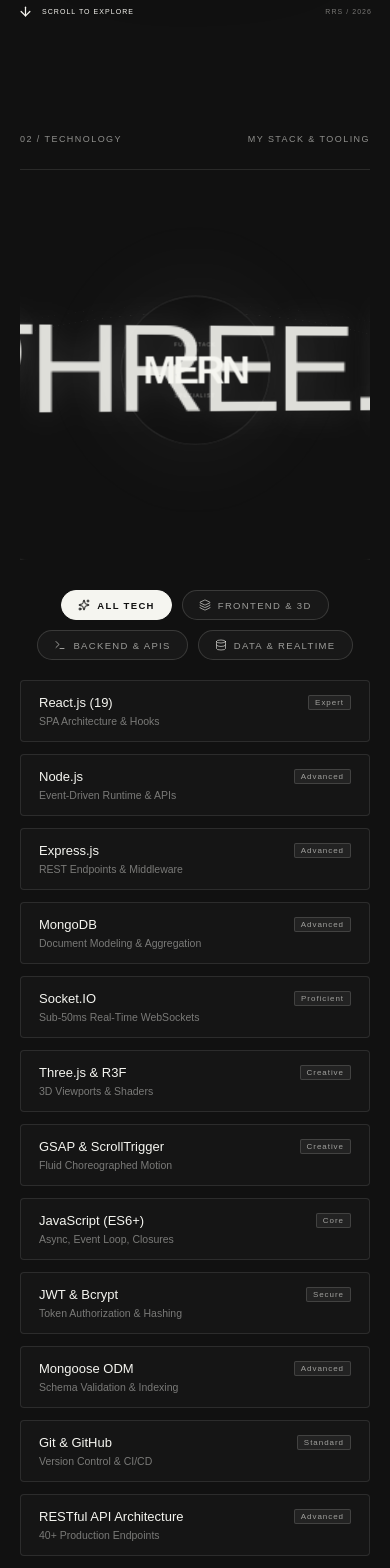
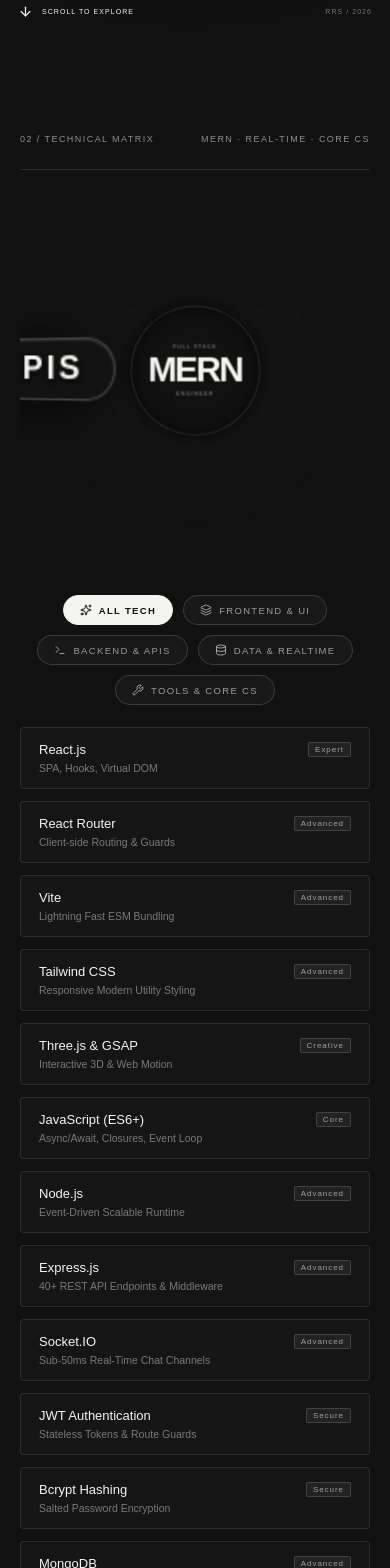
Before and after one commit to riteshraj851116/ritesh-portfolio, a React (Vite) app: page / in a window 390 px wide. Shown: the part 800-2368 px from the top of the page. Built offline with nearby package versions, Linux system fonts and the light colour scheme.

Commit message:
feat: integrate resume education and certifications, add phone contact, and fix rolling stack name overlap

```diff
--- a/src/components/About.jsx
+++ b/src/components/About.jsx
@@ -1,7 +1,7 @@
 import { useEffect, useRef, useState } from "react";
 import gsap from "gsap";
 import { ScrollTrigger } from "gsap/ScrollTrigger";
-import { ArrowUpRight, Sparkles } from "lucide-react";
+import { ArrowUpRight, ExternalLink, Sparkles } from "lucide-react";
 import { playClickSound, playHoverSound } from "../utils/audio";
 import "./About.css";
 
@@ -11,44 +11,75 @@
   { value: "03+", label: "PRODUCTION BUILDS", desc: "Full-Stack MERN & High-Perf SPA" },
   { value: "40+", label: "REST ENDPOINTS", desc: "Clean, Scalable Node/Express APIs" },
   { value: "<50ms", label: "CHAT LATENCY", desc: "Real-time Bi-directional Socket.IO" },
-  { value: "90+", label: "LIGHTHOUSE SCORE", desc: "Vite Bundling & CSS Performance" },
+  { value: "200+", label: "DSA SOLVED (JAVA)", desc: "Apna College Certified Algorithmics" },
+];
+
+const educationList = [
+  {
+    institution: "Galgotias University",
+    location: "Greater Noida, India",
+    degree: "B.Tech in Computer Science and Engineering",
+    period: "2023 — 2027",
+    score: "CGPA: 7.3 / 10",
+    highlights: "Focus on Data Structures, OOP, Database Management Systems, and Web Engineering.",
+  },
+  {
+    institution: "Vikas Vidyalaya",
+    location: "Begusarai, Bihar",
+    degree: "Senior Secondary (Class XII) — CBSE",
+    period: "2021 — 2023",
+    score: "68.4%",
+    highlights: "Science stream with Physics, Chemistry, and Mathematics foundation.",
+  },
+  {
+    institution: "DAV HFC Barauni",
+    location: "Begusarai, Bihar",
+    degree: "Secondary School (Class X) — CBSE",
+    period: "2021",
+    score: "77.2%",
+    highlights: "Secondary education with strong academic foundation in science & logic.",
+  },
+];
+
+const certificationsList = [
+  {
+    title: "MERN Stack Web Development Course",
+    provider: "CodeHelp (Love Babbar)",
+    year: "2025",
+    link: "https://www.linkedin.com/posts/ritesh-raj-9b52162a7_share-7492473688705875968-sIML",
+    details:
+      "Completed 150+ hours of full-stack development curriculum, building scalable applications with React, Node.js, and MongoDB. Mastered REST API architecture, asynchronous operations, state management, and full-stack security practices.",
+  },
+  {
+    title: "Data Structures & Algorithms (DSA) in Java",
+    provider: "Apna College",
+    year: "2025",
+    link: "https://www.linkedin.com/posts/ritesh-raj-9b52162a7_share-7492476226008358913-u7y5",
+    details:
+      "Solved 200+ algorithm problems spanning Arrays, Linked Lists, Binary Trees, Graphs, and Dynamic Programming. Focused on optimizing Time and Space complexity analysis across computational problems.",
+  },
 ];
 
 const capabilities = [
   {
     title: "MERN Stack Architecture",
-    description: "End-to-end web engineering with React 19, Node.js runtime, Express routing, and MongoDB schema indexing.",
+    description: "End-to-end web engineering with React, Node.js runtime, Express routing, and MongoDB schema indexing.",
     badge: "CORE STACK",
   },
   {
     title: "Real-time Event Systems",
-    description: "Low-latency bidirectional WebSocket communication with Socket.IO for instant live messaging and active user states.",
+    description: "Low-latency bidirectional WebSocket communication with Socket.IO for instant live messaging under 50ms.",
     badge: "REAL-TIME",
   },
   {
     title: "Database Optimization",
     description: "Complex MongoDB aggregation pipelines, Mongoose indexing, relational modeling, and query execution under 200ms.",
-    badge: "BACKEND",
+    badge: "BACKEND & DB",
   },
   {
-    title: "Interactive 3D & GSAP",
-    description: "Creative web development using Three.js, React Three Fiber, and GSAP ScrollTrigger for fluid, tactile interfaces.",
-    badge: "CREATIVE UI",
-  },
-];
-
-const journeyTimeline = [
-  {
-    period: "2024 — PRESENT",
-    role: "Full Stack MERN Developer",
-    organization: "Independent Product Engineering",
-    details: "Architected JobSphere (full-stack job portal with live Socket.IO chat) and VeloceDrive (car rental system with owner analytics).",
-  },
-  {
-    period: "2021 — 2025",
-    role: "Computer Science & Engineering",
-    organization: "Bachelor of Technology (B.Tech)",
-    details: "Deep grounding in Data Structures & Algorithms, Object-Oriented Programming, Database Management Systems, and Web Technologies.",
+    title: "Algorithmics & Core CS",
+    description: "Robust understanding of Data Structures & Algorithms in Java (200+ problems solved), OOP paradigms, and DBMS.",
+    badge: "CORE CS",
   },
 ];
 
@@ -90,7 +121,7 @@
     <section className="about" id="about" ref={sectionRef}>
       {/* TOP */}
       <div className="about-top">
-        <span className="about-reveal">03 / ABOUT & CAPABILITIES</span>
+        <span className="about-reveal">03 / ABOUT & CREDENTIALS</span>
         <span className="about-reveal">ARCHITECTING FOR SCALABILITY & AESTHETICS</span>
       </div>
 
@@ -133,18 +164,25 @@
               01 // OVERVIEW
             </button>
             <button
-              className={`about-tab-btn ${activeTab === "journey" ? "active" : ""}`}
-              onClick={() => handleTabChange("journey")}
+              className={`about-tab-btn ${activeTab === "education" ? "active" : ""}`}
+              onClick={() => handleTabChange("education")}
               onMouseEnter={playHoverSound}
             >
-              02 // JOURNEY
+              02 // EDUCATION
+            </button>
+            <button
+              className={`about-tab-btn ${activeTab === "certifications" ? "active" : ""}`}
+              onClick={() => handleTabChange("certifications")}
+              onMouseEnter={playHoverSound}
+            >
+              03 // CERTIFICATIONS
             </button>
             <button
               className={`about-tab-btn ${activeTab === "capabilities" ? "active" : ""}`}
               onClick={() => handleTabChange("capabilities")}
               onMouseEnter={playHoverSound}
             >
-              03 // CAPABILITIES
+              04 // CAPABILITIES
             </button>
           </div>
 
@@ -152,53 +190,89 @@
           {activeTab === "overview" && (
             <div className="about-tab-content">
               <p className="about-text">
-                I'm <strong>Ritesh Raj Singh</strong>, a full-stack engineer driven by building robust backend architectures and sleek, tactile frontend experiences.
+                I'm <strong>Ritesh Raj</strong>, a full-stack engineer and Computer Science undergraduate at <strong>Galgotias University</strong>. I specialize in the <strong>MERN stack</strong>, crafting secure REST APIs with Node.js & Express, performant MongoDB data models, and fluid interactive UIs with React and Three.js.
               </p>
 
               <p className="about-text">
-                My primary focus revolves around the <strong>MERN ecosystem</strong> — creating performant REST APIs with Node.js & Express, designing indexed MongoDB data schemas, and orchestrating reactive UIs with React and Three.js.
+                Certified in full-stack engineering by <strong>CodeHelp (Love Babbar)</strong> and in Java Data Structures & Algorithms by <strong>Apna College</strong>, I blend algorithmic discipline with modern software architecture.
               </p>
 
               <div className="about-info">
                 <div>
                   <span>LOCATION</span>
-                  <strong>INDIA (BIHAR)</strong>
+                  <strong>INDIA (BIHAR / GREATER NOIDA)</strong>
+                </div>
+                <div>
+                  <span>DEGREE</span>
+                  <strong>B.TECH CSE (GALGOTIAS UNIV, 2023-2027)</strong>
                 </div>
                 <div>
                   <span>STATUS</span>
                   <strong className="status-highlight">
-                    <span className="status-dot"></span> OPEN FOR OPPORTUNITIES
+                    <span className="status-dot"></span> OPEN FOR FULL-TIME & INTERNSHIPS
                   </strong>
                 </div>
                 <div>
                   <span>CORE SPECIALIZATION</span>
-                  <strong>FULL STACK MERN & 3D WEB</strong>
-                </div>
-                <div>
-                  <span>DEVELOPMENT PHILOSOPHY</span>
-                  <strong>CLEAN CODE · FAST QUERIES · USER DELIGHT</strong>
+                  <strong>MERN STACK · REAL-TIME SOCKET.IO · JAVA DSA</strong>
                 </div>
               </div>
             </div>
           )}
 
-          {/* TAB 2: JOURNEY */}
-          {activeTab === "journey" && (
+          {/* TAB 2: EDUCATION */}
+          {activeTab === "education" && (
             <div className="about-tab-content journey-list">
-              {journeyTimeline.map((item, idx) => (
+              {educationList.map((edu, idx) => (
                 <div key={idx} className="journey-card" onMouseEnter={playHoverSound}>
                   <div className="journey-header">
-                    <span className="journey-period">{item.period}</span>
-                    <span className="journey-org">{item.organization}</span>
+                    <span className="journey-period">{edu.period}</span>
+                    <span className="journey-org">{edu.location}</span>
                   </div>
-                  <h4 className="journey-role">{item.role}</h4>
-                  <p className="journey-details">{item.details}</p>
+                  <h4 className="journey-role">{edu.institution}</h4>
+                  <div className="education-degree-row">
+                    <span className="education-degree">{edu.degree}</span>
+                    <span className="education-score">{edu.score}</span>
+                  </div>
+                  <p className="journey-details">{edu.highlights}</p>
                 </div>
               ))}
             </div>
           )}
 
-          {/* TAB 3: CAPABILITIES */}
+          {/* TAB 3: CERTIFICATIONS */}
+          {activeTab === "certifications" && (
+            <div className="about-tab-content certifications-list">
+              {certificationsList.map((cert, idx) => (
+                <div key={idx} className="cert-card" onMouseEnter={playHoverSound}>
+                  <div className="cert-top">
+                    <div>
+                      <div className="cert-provider-row">
+                        <span className="cert-provider">{cert.provider}</span>
+                        <span className="cert-year">{cert.year}</span>
+                      </div>
+                      <h4 className="cert-title">{cert.title}</h4>
+                    </div>
+
+                    <a
+                      href={cert.link}
+                      target="_blank"
+                      rel="noopener noreferrer"
+                      className="cert-verify-btn"
+                      onClick={playClickSound}
+                      title="View Credential on LinkedIn"
+                    >
+                      <span>CREDENTIAL</span>
+                      <ExternalLink size={12} />
+                    </a>
+                  </div>
+                  <p className="cert-details">{cert.details}</p>
+                </div>
+              ))}
+            </div>
+          )}
+
+          {/* TAB 4: CAPABILITIES */}
           {activeTab === "capabilities" && (
             <div className="about-tab-content capabilities-list">
               {capabilities.map((cap, idx) => (
@@ -213,7 +287,7 @@
             </div>
           )}
 
-          {/* RESUME & CONTACT CTA */}
+          {/* ACTIONS */}
           <div className="about-actions about-reveal">
             <a
               href="#contact"
@@ -221,7 +295,7 @@
               onMouseEnter={playHoverSound}
               onClick={playClickSound}
             >
-              <span>DISCUSS A PROJECT</span>
+              <span>GET IN TOUCH</span>
               <ArrowUpRight size={16} />
             </a>
 
@@ -243,8 +317,8 @@
       {/* BOTTOM */}
       <div className="about-bottom">
         <span>03 / 05</span>
-        <span>SCALABLE ARCHITECTURE · INTENTIONAL DESIGN</span>
-        <span>BUILD — SHIP — SCALE</span>
+        <span>RITESH RAJ · FULL STACK MERN SPECIALIST</span>
+        <span>CODEHELP BABBAR & APNA COLLEGE CERTIFIED</span>
       </div>
     </section>
   );
--- a/src/components/Navbar.jsx
+++ b/src/components/Navbar.jsx
@@ -1,5 +1,5 @@
 import { useState, useEffect } from "react";
-import { ArrowUpRight, Volume2, VolumeX } from "lucide-react";
+import { ArrowUpRight } from "lucide-react";
 import MenuOverlay from "./MenuOverlay";
 import { isSoundEnabled, toggleSound, playClickSound, playHoverSound } from "../utils/audio";
 import "./Navbar.css";
--- a/src/components/RollingStack.css
+++ b/src/components/RollingStack.css
@@ -58,10 +58,10 @@
 
 .cylinder-item {
   position: absolute;
-  left: -150px;
-  top: -35px;
-  width: 300px;
-  height: 70px;
+  left: -110px;
+  top: -25px;
+  width: 220px;
+  height: 50px;
   display: flex;
   align-items: center;
   justify-content: center;
@@ -69,17 +69,29 @@
   backface-visibility: hidden;
 }
 
-.cylinder-item span {
-  display: block;
-  font-size: 5rem;
-  font-weight: 500;
-  letter-spacing: -0.05em;
+.cylinder-pill {
+  display: inline-block;
+  font-size: 1.35rem;
+  font-weight: 600;
+  letter-spacing: 0.12em;
   line-height: 1;
   color: #f5f5f0;
   white-space: nowrap;
   user-select: none;
-  opacity: 0.9;
-  text-shadow: 0 0 20px rgba(255, 255, 255, 0.15);
+  padding: 8px 22px;
+  border-radius: 30px;
+  background: rgba(18, 18, 18, 0.88);
+  border: 1px solid rgba(245, 245, 240, 0.22);
+  backdrop-filter: blur(10px);
+  box-shadow: 0 4px 25px rgba(0, 0, 0, 0.6), inset 0 1px 1px rgba(255, 255, 255, 0.1);
+  text-shadow: 0 1px 3px rgba(0, 0, 0, 0.8);
+  transition: border-color 0.3s ease, transform 0.3s ease;
+}
+
+.cylinder-pill:hover {
+  border-color: #f5f5f0;
+  background: rgba(28, 28, 28, 0.95);
+  transform: scale(1.05);
 }
 
 /* CENTER */
@@ -87,32 +99,33 @@
   position: absolute;
   left: 50%;
   top: 50%;
-  width: 240px;
-  height: 240px;
+  width: 190px;
+  height: 190px;
   transform: translate(-50%, -50%);
   border-radius: 50%;
   display: flex;
   flex-direction: column;
   align-items: center;
   justify-content: center;
-  background: rgba(17, 17, 17, 0.85);
-  border: 1px solid rgba(245, 245, 240, 0.18);
-  backdrop-filter: blur(10px);
+  background: #111111;
+  border: 1px solid rgba(245, 245, 240, 0.22);
+  box-shadow: 0 0 40px rgba(0, 0, 0, 0.9), inset 0 0 25px rgba(0, 0, 0, 0.5);
   z-index: 20;
 }
 
 .center-small {
-  font-size: 8.5px;
-  letter-spacing: 0.2em;
-  opacity: 0.55;
+  font-size: 8px;
+  letter-spacing: 0.22em;
+  opacity: 0.6;
 }
 
 .center-main {
-  margin: 8px 0;
-  font-size: 4rem;
-  line-height: 0.85;
-  letter-spacing: -0.08em;
-  font-weight: 600;
+  margin: 6px 0;
+  font-size: 3.2rem;
+  line-height: 0.9;
+  letter-spacing: -0.06em;
+  font-weight: 700;
+  color: #f5f5f0;
 }
 
 /* GLOW & RINGS */
@@ -137,11 +150,11 @@
 .cylinder-scene::before {
   content: "";
   position: absolute;
-  width: 850px;
-  height: 850px;
+  width: 950px;
+  height: 950px;
   left: 50%;
   top: 50%;
-  transform: translate(-50%, -50%) rotateX(70deg);
+  transform: translate(-50%, -50%) rotateX(72deg);
   border: 1px solid rgba(245, 245, 240, 0.08);
   border-radius: 50%;
   pointer-events: none;
@@ -150,11 +163,11 @@
 .cylinder-scene::after {
   content: "";
   position: absolute;
-  width: 1050px;
-  height: 1050px;
+  width: 1100px;
+  height: 1100px;
   left: 50%;
   top: 50%;
-  transform: translate(-50%, -50%) rotateX(70deg);
+  transform: translate(-50%, -50%) rotateX(72deg);
   border: 1px dashed rgba(245, 245, 240, 0.04);
   border-radius: 50%;
   pointer-events: none;
@@ -164,10 +177,10 @@
 .skills-interactive-container {
   max-width: 1200px;
   width: 100%;
-  margin: 10px auto 40px;
+  margin: 15px auto 40px;
   display: flex;
   flex-direction: column;
-  gap: 20px;
+  gap: 22px;
   z-index: 10;
 }
 
@@ -280,7 +293,12 @@
   }
 
   .cylinder-scene {
-    transform: translate(-50%, -50%) scale(0.62);
+    transform: translate(-50%, -50%) scale(0.68);
+  }
+
+  .cylinder-pill {
+    font-size: 1.1rem;
+    padding: 6px 16px;
   }
 
   .skills-grid {
--- a/src/components/RollingStack.jsx
+++ b/src/components/RollingStack.jsx
@@ -1,43 +1,57 @@
 import { useEffect, useRef, useState } from "react";
 import gsap from "gsap";
-import { Terminal, Database, Layers, Sparkles } from "lucide-react";
+import { Terminal, Database, Layers, Sparkles, Wrench } from "lucide-react";
 import { playClickSound, playHoverSound } from "../utils/audio";
 import "./RollingStack.css";
 
 const technologies = [
-  "MERN",
-  "REACT",
+  "REACT.JS",
   "NODE.JS",
   "EXPRESS",
   "MONGODB",
+  "SOCKET.IO",
   "JAVASCRIPT",
-  "SOCKET.IO",
-  "GSAP",
+  "JAVA (DSA)",
+  "REST APIS",
+  "TAILWIND",
   "THREE.JS",
-  "REST APIS",
-  "GITHUB",
 ];
 
 const skillCategories = [
   { id: "all", label: "ALL TECH", icon: Sparkles },
-  { id: "frontend", label: "FRONTEND & 3D", icon: Layers },
+  { id: "frontend", label: "FRONTEND & UI", icon: Layers },
   { id: "backend", label: "BACKEND & APIS", icon: Terminal },
   { id: "data", label: "DATA & REALTIME", icon: Database },
+  { id: "tools", label: "TOOLS & CORE CS", icon: Wrench },
 ];
 
 const detailedSkills = [
-  { name: "React.js (19)", category: "frontend", proficiency: "Expert", role: "SPA Architecture & Hooks" },
-  { name: "Node.js", category: "backend", proficiency: "Advanced", role: "Event-Driven Runtime & APIs" },
-  { name: "Express.js", category: "backend", proficiency: "Advanced", role: "REST Endpoints & Middleware" },
-  { name: "MongoDB", category: "data", proficiency: "Advanced", role: "Document Modeling & Aggregation" },
-  { name: "Socket.IO", category: "data", proficiency: "Proficient", role: "Sub-50ms Real-Time WebSockets" },
-  { name: "Three.js & R3F", category: "frontend", proficiency: "Creative", role: "3D Viewports & Shaders" },
-  { name: "GSAP & ScrollTrigger", category: "frontend", proficiency: "Creative", role: "Fluid Choreographed Motion" },
-  { name: "JavaScript (ES6+)", category: "frontend", proficiency: "Core", role: "Async, Event Loop, Closures" },
-  { name: "JWT & Bcrypt", category: "backend", proficiency: "Secure", role: "Token Authorization & Hashing" },
-  { name: "Mongoose ODM", category: "data", proficiency: "Advanced", role: "Schema Validation & Indexing" },
-  { name: "Git & GitHub", category: "tools", proficiency: "Standard", role: "Version Control & CI/CD" },
-  { name: "RESTful API Architecture", category: "backend", proficiency: "Advanced", role: "40+ Production Endpoints" },
+  // Frontend
+  { name: "React.js", category: "frontend", proficiency: "Expert", role: "SPA, Hooks, Virtual DOM" },
+  { name: "React Router", category: "frontend", proficiency: "Advanced", role: "Client-side Routing & Guards" },
+  { name: "Vite", category: "frontend", proficiency: "Advanced", role: "Lightning Fast ESM Bundling" },
+  { name: "Tailwind CSS", category: "frontend", proficiency: "Advanced", role: "Responsive Modern Utility Styling" },
+  { name: "Three.js & GSAP", category: "frontend", proficiency: "Creative", role: "Interactive 3D & Web Motion" },
+  { name: "JavaScript (ES6+)", category: "frontend", proficiency: "Core", role: "Async/Await, Closures, Event Loop" },
+
+  // Backend & APIs
+  { name: "Node.js", category: "backend", proficiency: "Advanced", role: "Event-Driven Scalable Runtime" },
+  { name: "Express.js", category: "backend", proficiency: "Advanced", role: "40+ REST API Endpoints & Middleware" },
+  { name: "Socket.IO", category: "data", proficiency: "Advanced", role: "Sub-50ms Real-Time Chat Channels" },
+  { name: "JWT Authentication", category: "backend", proficiency: "Secure", role: "Stateless Tokens & Route Guards" },
+  { name: "Bcrypt Hashing", category: "backend", proficiency: "Secure", role: "Salted Password Encryption" },
+
+  // Database
+  { name: "MongoDB", category: "data", proficiency: "Advanced", role: "NoSQL Schemas & Aggregation" },
+  { name: "Mongoose ORM", category: "data", proficiency: "Advanced", role: "Optimized Indexing (<200ms)" },
+  { name: "SQL", category: "data", proficiency: "Proficient", role: "Relational Queries & Tables" },
+
+  // Tools & Core CS
+  { name: "Java (DSA)", category: "tools", proficiency: "200+ Solved", role: "Apna College Certified Algorithmics" },
+  { name: "Git & GitHub", category: "tools", proficiency: "Advanced", role: "Version Control & Git Workflows" },
+  { name: "Postman", category: "tools", proficiency: "Advanced", role: "API Testing & Mocking" },
+  { name: "Vercel & Render", category: "tools", proficiency: "Production", role: "Cloud Deployment & Continuous CI" },
+  { name: "OOP & DBMS", category: "tools", proficiency: "Core CS", role: "Academic Grounding (Galgotias Univ)" },
 ];
 
 const RollingStack = () => {
@@ -50,7 +64,7 @@
 
     const animation = gsap.to(cylinder, {
       rotateY: 360,
-      duration: 24,
+      duration: 26,
       repeat: -1,
       ease: "none",
     });
@@ -73,8 +87,8 @@
     <section className="rolling-stack" id="skills">
       {/* HEADER */}
       <div className="rolling-stack-header">
-        <span>02 / TECHNOLOGY</span>
-        <span>MY STACK & TOOLING</span>
+        <span>02 / TECHNICAL MATRIX</span>
+        <span>MERN · REAL-TIME · CORE CS</span>
       </div>
 
       {/* 3D VIEWPORT */}
@@ -94,13 +108,10 @@
                   className="cylinder-item"
                   key={tech}
                   style={{
-                    transform: `
-                      rotateY(${angle}deg)
-                      translateZ(420px)
-                    `,
+                    transform: `rotateY(${angle}deg) translateZ(460px)`,
                   }}
                 >
-                  <span>{tech}</span>
+                  <span className="cylinder-pill">{tech}</span>
                 </div>
               );
             })}
@@ -110,7 +121,7 @@
           <div className="cylinder-center">
             <span className="center-small">FULL STACK</span>
             <span className="center-main">MERN</span>
-            <span className="center-small">SPECIALIST</span>
+            <span className="center-small">ENGINEER</span>
           </div>
         </div>
       </div>
@@ -153,9 +164,9 @@
 
       {/* BOTTOM */}
       <div className="rolling-stack-footer">
-        <span>MERN SPECIALIST</span>
-        <span>EVENT-DRIVEN ARCHITECTURES</span>
-        <span>HIGH-FIDELITY WEB APPS</span>
+        <span>GALGOTIAS UNIVERSITY · CSE (2023-2027)</span>
+        <span>PRODUCTION-GRADE MERN ARCHITECTURES</span>
+        <span>LATENCY OPTIMIZED · SUB-50MS</span>
       </div>
     </section>
   );
--- a/src/utils/audio.js
+++ b/src/utils/audio.js
@@ -48,7 +48,7 @@
 
     osc.start();
     osc.stop(ctx.currentTime + 0.04);
-  } catch (e) {
+  } catch {
     // Ignore audio failures gracefully
   }
 };
@@ -74,7 +74,7 @@
 
     osc.start();
     osc.stop(ctx.currentTime + 0.07);
-  } catch (e) {
+  } catch {
     // Ignore
   }
 };
@@ -108,7 +108,7 @@
     gain2.connect(ctx.destination);
     osc2.start(now + 0.08);
     osc2.stop(now + 0.25);
-  } catch (e) {
+  } catch {
     // Ignore
   }
 };
```
Also changed, not shown: src/components/About.css (+109 -2 lines), src/components/Contact.jsx (+11 -0 lines).
